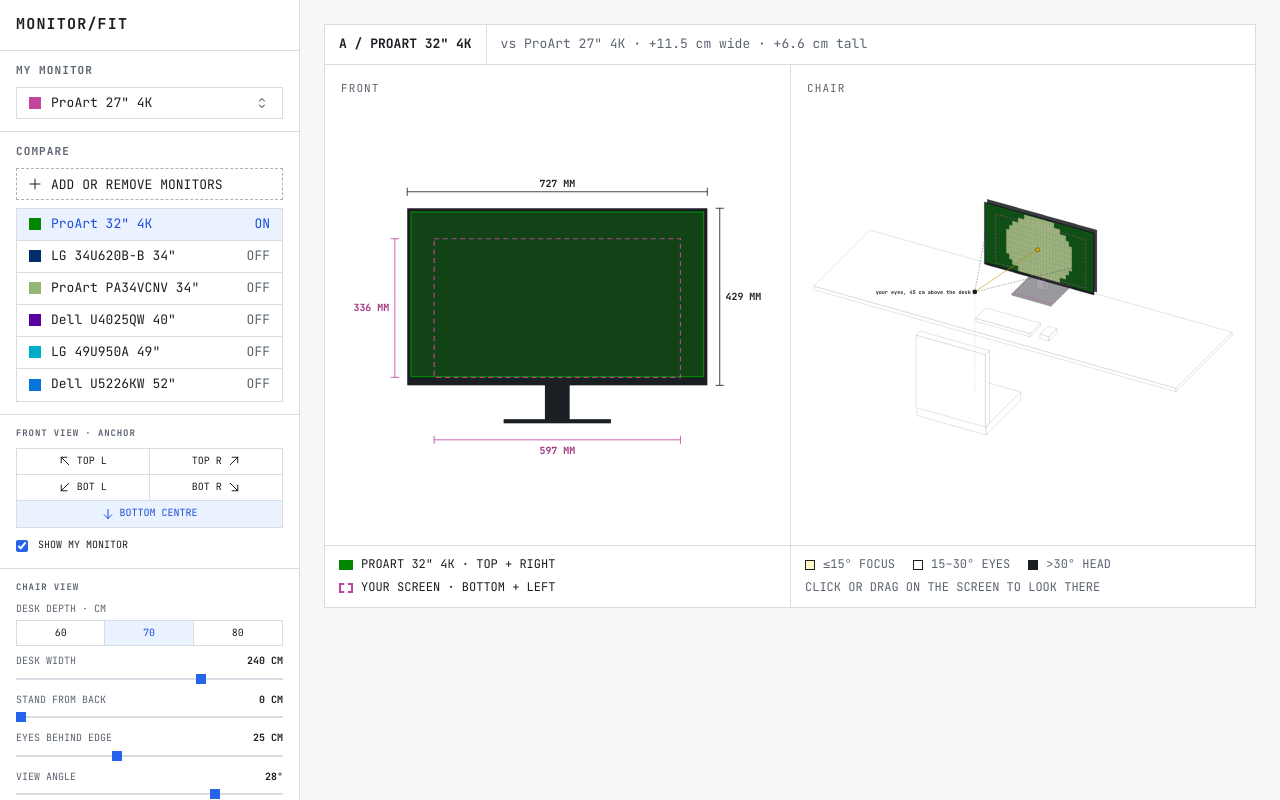
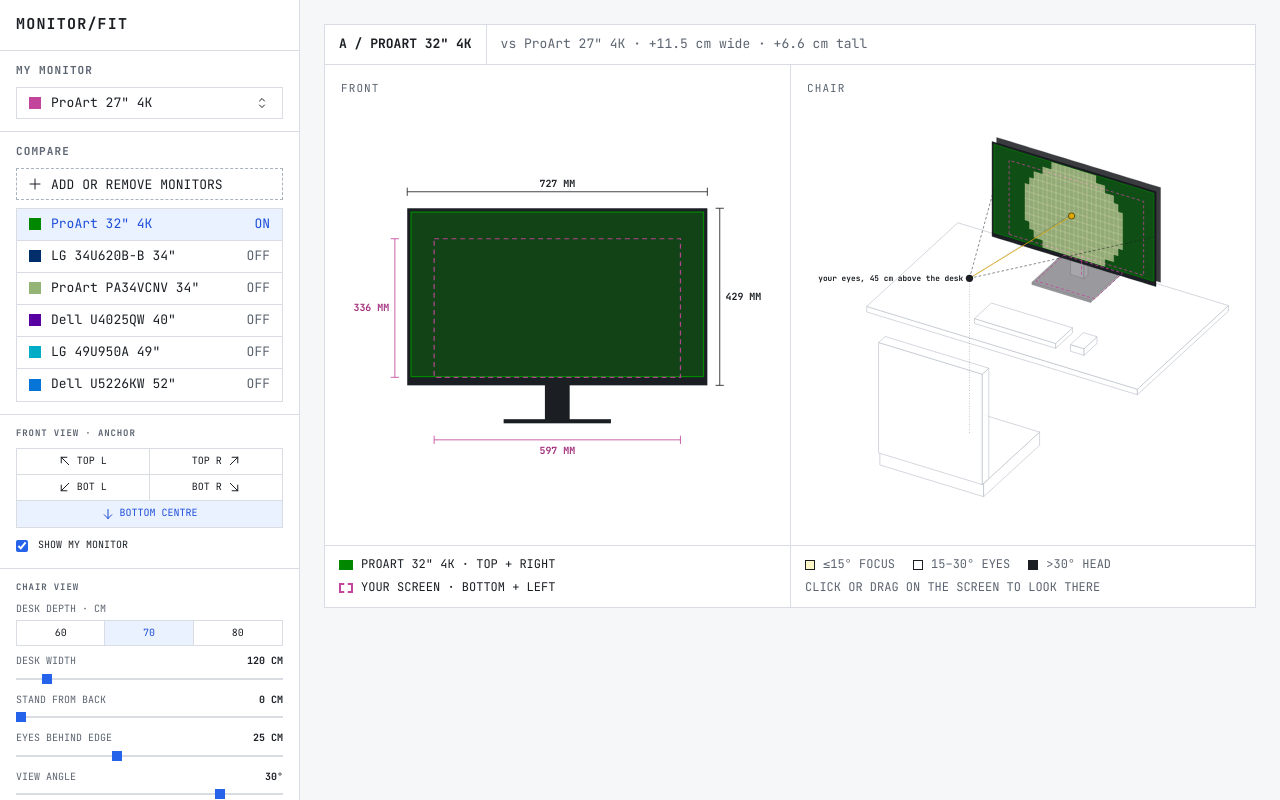
Before and after one commit to f-ricci/monitorfit, a plain HTML site: page monitor-fit.html in a window 1280 px wide. Drawn offline with Linux system fonts and the light colour scheme.

Commit message:
Tune the chair view sliders
- Desk width, eyes behind edge and view angle move in steps of 5
- Desk width starts at 120 cm, view angle at 30°
- Gaze sliders reach exactly as far as dragging over the screens and
  start at the first panel's gaze
- Left / right and up / down labels sized below their heading

Co-Authored-By: Claude Opus 5.5 <noreply@anthropic.com>

```diff
--- a/monitor-fit.html
+++ b/monitor-fit.html
@@ -60,7 +60,7 @@ svg.iso polygon.q{cursor:crosshair}
 .fld{display:flex;flex-direction:column;gap:4px}
 .fl{display:flex;justify-content:space-between;color:var(--mute);text-transform:uppercase}
 .fl b{color:var(--ink);font-weight:700}
-.fl.sm{font-size:11px;letter-spacing:.06em}
+.fl.sm{font-size:9px;letter-spacing:.06em}
 label.ck{display:flex;align-items:center;gap:10px;min-height:20px;cursor:pointer;text-transform:uppercase}
 .plain{min-height:26px;border:1px solid var(--line);background:var(--card);cursor:pointer;text-transform:uppercase;display:flex;align-items:center;justify-content:center;gap:6px}
 svg.hi{flex:none;display:block}
@@ -163,10 +163,10 @@ svg.hi[width="18"]{width:18px;height:18px}
         <button type="button" data-d="800" aria-pressed="false">80</button>
       </div>
     </div>
-    <div class="fld"><label class="fl" for="dw"><span>Desk width</span><b id="dwv"></b></label><input type="range" id="dw" min="100" max="300" step="5" value="240"></div>
+    <div class="fld"><label class="fl" for="dw"><span>Desk width</span><b id="dwv"></b></label><input type="range" id="dw" min="100" max="300" step="5" value="120"></div>
     <div class="fld"><label class="fl" for="bk"><span>Stand from back</span><b id="bkv"></b></label><input type="range" id="bk" min="0" max="30" step="1" value="0"></div>
-    <div class="fld"><label class="fl" for="eye"><span>Eyes behind edge</span><b id="eyev"></b></label><input type="range" id="eye" min="100" max="500" step="10" value="250"></div>
-    <div class="fld"><label class="fl" for="yaw"><span>View angle</span><b id="yawv"></b></label><input type="range" id="yaw" min="-55" max="55" step="1" value="28"></div>
+    <div class="fld"><label class="fl" for="eye"><span>Eyes behind edge</span><b id="eyev"></b></label><input type="range" id="eye" min="100" max="500" step="50" value="250"></div>
+    <div class="fld"><label class="fl" for="yaw"><span>View angle</span><b id="yawv"></b></label><input type="range" id="yaw" min="-55" max="55" step="5" value="30"></div>
     <label class="ck"><input type="checkbox" id="ighost" checked> Show my monitor</label>
     <div class="fld"><span class="fl">Where you look</span>
       <label class="fl sm" for="gy">Left / right</label><input type="range" id="gy" min="-70" max="70" step="1" value="0">
@@ -420,12 +420,12 @@ document.getElementById("cdone").onclick=function(){cpick.close()};
 cpick.addEventListener("click",function(e){if(e.target===cpick)cpick.close()});
 showMine();
 renderPicks();
-function draw(){panels.forEach(function(pn){svg=pn.front;drawFront(pn.m,pn.key);drawIso(pn)})}
+function draw(){panels.forEach(function(pn){svg=pn.front;drawFront(pn.m,pn.key);drawIso(pn)});syncGaze()}
 var pos=document.getElementById("pos");
 [].forEach.call(pos.children,function(b){b.onclick=function(){st.pos=b.dataset.p;[].forEach.call(pos.children,function(c){c.setAttribute("aria-pressed",c===b)});draw()}});
 document.getElementById("ghost").onchange=function(e){st.ghost=e.target.checked;draw()};
 
-var IS=null, ist={D:700,W:2400,back:0,eye:250,yaw:28,ghost:true,gaze:{},drag:false}, PITCH=32*Math.PI/180, EYEH=450;
+var IS=null, ist={D:700,W:1200,back:0,eye:250,yaw:30,ghost:true,gaze:{},drag:false}, PITCH=32*Math.PI/180, EYEH=450;
 function E(t,a){var e=document.createElementNS(NS,t);for(var k in a)e.setAttribute(k,a[k]);IS.appendChild(e);return e}
 function P(x,y,h){var a=ist.yaw*Math.PI/180,sx=x*Math.cos(a)-y*Math.sin(a),dz=x*Math.sin(a)+y*Math.cos(a);return [sx,-h*Math.cos(PITCH)+dz*Math.sin(PITCH)]}
 function poly(pts,a){E("polygon",Object.assign({points:pts.map(function(p){var q=P(p[0],p[1],p[2]);return q[0].toFixed(1)+","+q[1].toFixed(1)}).join(" ")},a))}
@@ -472,15 +472,18 @@ function drawIso(pn){
   var gz=ist.gaze[m.id];
   if(!gz){var c0=angs(cx,sy(cx),(hb+ht)/2);gz=ist.gaze[m.id]={gy:Math.round(c0[0]),gp:Math.round(c0[1])}}
   var gr=gz.gy*Math.PI/180,gpr=gz.gp*Math.PI/180,G=[Math.sin(gr)*Math.cos(gpr),Math.cos(gr)*Math.cos(gpr),Math.sin(gpr)];
-  var NC=36,NR=12,best=null,bestA=1e9;
+  var NC=36,NR=12,best=null,bestA=1e9,rgY=[1e9,-1e9],rgP=[1e9,-1e9];
   for(var i=0;i<NC;i++)for(var j=0;j<NR;j++){
     var xa=cx-m.pw/2+m.pw*i/NC,xb=cx-m.pw/2+m.pw*(i+1)/NC,ha=hb+m.ph*j/NR,hb2=hb+m.ph*(j+1)/NR,xm=(xa+xb)/2,hm=(ha+hb2)/2,d=dir(xm,sy(xm),hm);
     var a=Math.acos(Math.max(-1,Math.min(1,d[0]*G[0]+d[1]*G[1]+d[2]*G[2])))*180/Math.PI;
     if(a<bestA){bestA=a;best=[xm,sy(xm),hm]}
+    var an=angs(xm,sy(xm),hm);rgY=[Math.min(rgY[0],an[0]),Math.max(rgY[1],an[0])];rgP=[Math.min(rgP[0],an[1]),Math.max(rgP[1],an[1])];
     var fill=a<=15?"#fff6c8":a<=30?"#000":"#000",op=a<=15?.55:a<=30?0.0:.6;
     var q=E("polygon",{"class":"q",points:[[xa,sy(xa),ha],[xb,sy(xb),ha],[xb,sy(xb),hb2],[xa,sy(xa),hb2]].map(function(p){var r=P(p[0],p[1],p[2]);return r[0].toFixed(1)+","+r[1].toFixed(1)}).join(" "),fill:fill,"fill-opacity":op,stroke:fill,"stroke-opacity":op,"stroke-width":1.2});
     (function(x,y,h){q.addEventListener("pointerdown",function(e){e.preventDefault();ist.drag=true;look(x,y,h)});q.addEventListener("pointerenter",function(){if(ist.drag)look(x,y,h)})})(xm,sy(xm),hm);
   }
+  // the angles the cells cover: how far dragging over this screen can move the gaze
+  pn.gyR=[Math.round(rgY[0]),Math.round(rgY[1])];pn.gpR=[Math.round(rgP[0]),Math.round(rgP[1])];
   function look(x,y,h){var a=angs(x,y,h);ist.gaze[m.id]={gy:Math.round(a[0]),gp:Math.round(a[1])};document.getElementById("gy").value=ist.gaze[m.id].gy;document.getElementById("gp").value=ist.gaze[m.id].gp;drawIso(pn)}
   var gaze=bestA<8?best:null;
   // keyboard + mouse, centred on the desk
@@ -504,7 +507,14 @@ function drawIso(pn){
   fit(IS,40);
 }
 var depth=document.getElementById("depth");
-function drawIsos(){panels.forEach(drawIso)}
+// the gaze sliders reach exactly as far as dragging over the screens does, and start at the first panel's gaze
+function syncGaze(){
+  var gy=document.getElementById("gy"),gp=document.getElementById("gp");
+  gy.min=Math.min.apply(0,panels.map(function(pn){return pn.gyR[0]}));gy.max=Math.max.apply(0,panels.map(function(pn){return pn.gyR[1]}));
+  gp.min=Math.min.apply(0,panels.map(function(pn){return pn.gpR[0]}));gp.max=Math.max.apply(0,panels.map(function(pn){return pn.gpR[1]}));
+  var g=ist.gaze[panels[0].m.id];if(g){gy.value=g.gy;gp.value=g.gp}
+}
+function drawIsos(){panels.forEach(drawIso);syncGaze()}
 function setGaze(){var gy=+document.getElementById("gy").value,gp=+document.getElementById("gp").value;panels.forEach(function(pn){ist.gaze[pn.m.id]={gy:gy,gp:gp}});drawIsos()}
 [].forEach.call(depth.children,function(b){b.onclick=function(){ist.D=+b.dataset.d;[].forEach.call(depth.children,function(c){c.setAttribute("aria-pressed",c===b)});drawIsos()}});
 document.getElementById("bk").oninput=function(e){ist.back=+e.target.value*10;drawIsos()};
```
